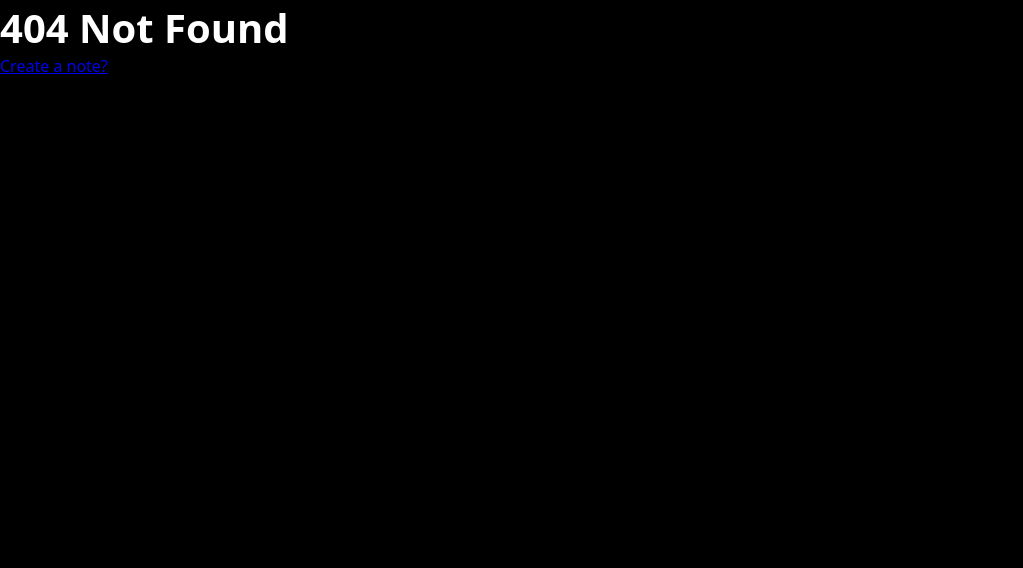
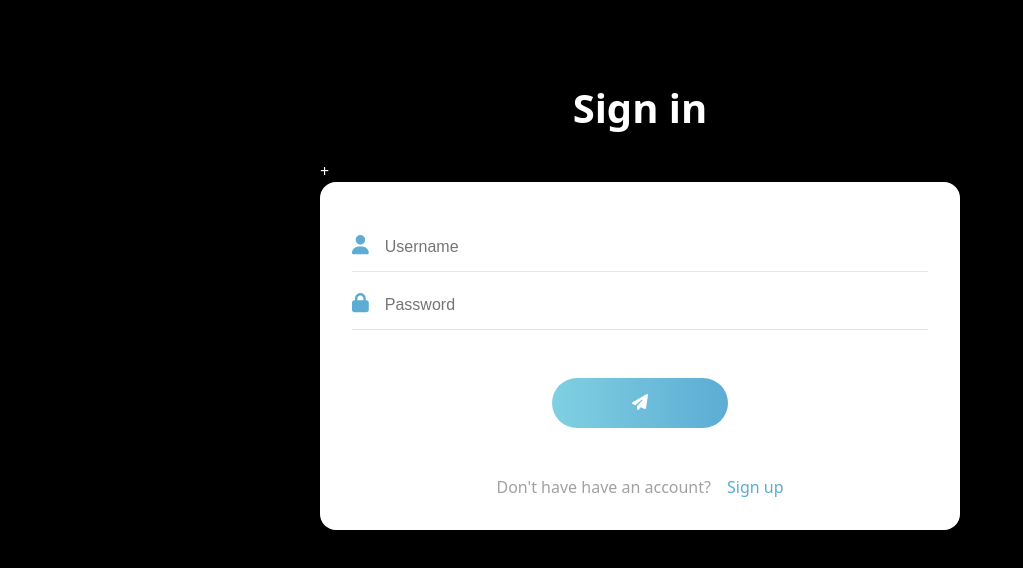
Before and after one commit to avi-mukesh/notes-webapp, a React (Create React App) app: page /signin in a window 1280 px wide. Before the commit this address had no page. Shown: the top 568 px of the page, without its empty margins (0-1023 px from the left). Built offline with nearby package versions, Linux system fonts and the light colour scheme.

Commit message:
signup form works, some progress on sign in form

```diff
--- a/src/App.js
+++ b/src/App.js
@@ -1,11 +1,6 @@
 import "./App.css"
 import "./SignUp.css"
-import {
-    BrowserRouter as Router,
-    Routes,
-    Route,
-    useRoutes,
-} from "react-router-dom"
+import { BrowserRouter as Router, useRoutes } from "react-router-dom"
 import Home from "./Home.js"
 import SignUp from "./SignUp.js"
 import NotFound from "./NotFound.js"
@@ -13,7 +8,7 @@ import NotFound from "./NotFound.js"
 const AppInside = () =>
     useRoutes([
         { path: "/", element: <SignUp /> },
-        { path: "/login", element: <SignUp /> },
+        { path: "/signin", element: <SignUp /> },
         { path: "/home", element: <Home /> },
         { path: "*", element: <NotFound /> },
     ])
--- a/src/RegInput.js
+++ b/src/RegInput.js
@@ -1,11 +1,16 @@
 import { FontAwesomeIcon } from "@fortawesome/react-fontawesome"
 
-const RegInput = ({ icon, type, placeholder }) => (
+const RegInput = ({ icon, type, placeholder, state, setState }) => (
     <div className="input-group">
         <i>
             <FontAwesomeIcon icon={icon}></FontAwesomeIcon>
         </i>
-        <input type={type} placeholder={placeholder} />
+        <input
+            type={type}
+            placeholder={placeholder}
+            value={state}
+            onChange={(e) => setState(e.target.value)}
+        />
         <span className="bar"></span>
     </div>
 )
--- a/src/SignInForm.js
+++ b/src/SignInForm.js
@@ -1,27 +1,54 @@
 import RegInput from "./RegInput"
 import { FontAwesomeIcon } from "@fortawesome/react-fontawesome"
 import { faUser, faLock, faPaperPlane } from "@fortawesome/free-solid-svg-icons"
+import { useState } from "react"
 
-const SignInForm = () => (
+const SignInForm = () => {
+    const [username, setUsername] = useState("")
+    const [password, setPassword] = useState("")
+
+    const signinSubmit = async (e) => {
+        e.preventDefault()
+        let res = await fetch("http://localhost:5000/auth/signin", {
+            method: "POST",
+            headers: { "Content-Type": "application/json" },
+            body: JSON.stringify({
+                username: username,
+                password: password,
+            }),
+        })
+        let json = await res.json()
+
+        console.log(json.message)
+    }
+
+    return (
         <>
+            <p style={{ color: "white" }}>
+                {username} + {password}
+            </p>
             <span className="form-heading">Sign in</span>
-        <form>
+            <form onSubmit={signinSubmit}>
                 <RegInput
                     icon={faUser}
                     type="text"
                     placeholder="Username"
+                    state={username}
+                    setState={setUsername}
                 ></RegInput>
                 <RegInput
                     icon={faLock}
                     type="password"
                     placeholder="Password"
+                    state={password}
+                    setState={setPassword}
                 ></RegInput>
                 <div className="input-group">
                     <button>
                         <FontAwesomeIcon icon={faPaperPlane}></FontAwesomeIcon>
                     </button>
                 </div>
-            <div className="switch-login">
+                <div className="switch-signin">
                     <a href="/">
                         Don't have have an account?<span>Sign up</span>
                     </a>
@@ -29,5 +56,6 @@ const SignInForm = () => (
             </form>
         </>
     )
+}
 
 export default SignInForm
--- a/src/SignUp.css
+++ b/src/SignUp.css
@@ -96,21 +96,21 @@ form{
 	color: #000;
 }
 
-.switch-login{
+.switch-signin{
 	text-align: center;
 }
-.switch-login a{
+.switch-signin a{
 	text-decoration: none;
 	color: #A1A1A1;
 	font-size: 1rem;
 }
 
-.switch-login a span{
+.switch-signin a span{
 	color: #5cacd4;
 	margin-left: 1rem;
 }
 
-.switch-login a span:hover{
+.switch-signin a span:hover{
 	color: #5cacd4;
 	padding-bottom: 2px;
 	border-bottom: 1px solid #5cacd4;
--- a/src/SignUp.js
+++ b/src/SignUp.js
@@ -4,11 +4,10 @@ import SignUpForm from "./SignUpForm.js"
 
 const SignUp = () => {
     const location = useLocation()
-    console.log(location.pathname)
 
     return (
         <div className="form-container">
-            {location.pathname === "/login" ? <SignInForm /> : <SignUpForm />}
+            {location.pathname === "/signin" ? <SignInForm /> : <SignUpForm />}
         </div>
     )
 }
--- a/src/SignUpForm.js
+++ b/src/SignUpForm.js
@@ -1,3 +1,4 @@
+import { useState } from "react"
 import RegInput from "./RegInput"
 import { FontAwesomeIcon } from "@fortawesome/react-fontawesome"
 import {
@@ -7,42 +8,75 @@ import {
     faPaperPlane,
 } from "@fortawesome/free-solid-svg-icons"
 
-const SignUpForm = () => (
+const SignUpForm = () => {
+    const [username, setUsername] = useState("avi")
+    const [email, setEmail] = useState("avimukesh10@gmail.com")
+    const [password, setPassword] = useState("my-password")
+    const [confirmPassword, setConfirmPassword] = useState("my-password")
+
+    const signupSubmit = async (e) => {
+        e.preventDefault()
+        console.log("trying to sign up")
+        let res = await fetch("http://localhost:5000/auth/signup", {
+            method: "POST",
+            headers: { "Content-Type": "application/json" },
+            body: JSON.stringify({
+                username: username,
+                email: email,
+                password: password,
+            }),
+        })
+
+        let json = await res.json()
+
+        console.log(json.message)
+    }
+
+    return (
         <>
             <span className="form-heading">Sign up</span>
-        <form>
+            <form onSubmit={signupSubmit}>
                 <RegInput
                     icon={faUser}
                     type="text"
                     placeholder="Username"
+                    state={username}
+                    setState={setUsername}
                 ></RegInput>
                 <RegInput
                     icon={faEnvelope}
                     type="email"
                     placeholder="Email"
+                    state={email}
+                    setState={setEmail}
                 ></RegInput>
                 <RegInput
                     icon={faLock}
                     type="password"
                     placeholder="Password"
+                    state={password}
+                    setState={setPassword}
                 ></RegInput>
                 <RegInput
                     icon={faLock}
                     type="password"
                     placeholder="Confirm password"
+                    state={confirmPassword}
+                    setState={setConfirmPassword}
                 ></RegInput>
                 <div className="input-group">
                     <button>
                         <FontAwesomeIcon icon={faPaperPlane}></FontAwesomeIcon>
                     </button>
                 </div>
-            <div className="switch-login">
-                <a href="/login">
+                <div className="switch-signin">
+                    <a href="/signin">
                         Already have an account?<span>Sign in</span>
                     </a>
                 </div>
             </form>
         </>
     )
+}
 
 export default SignUpForm
```
Lines whose indentation alone changed are shown as unchanged.
